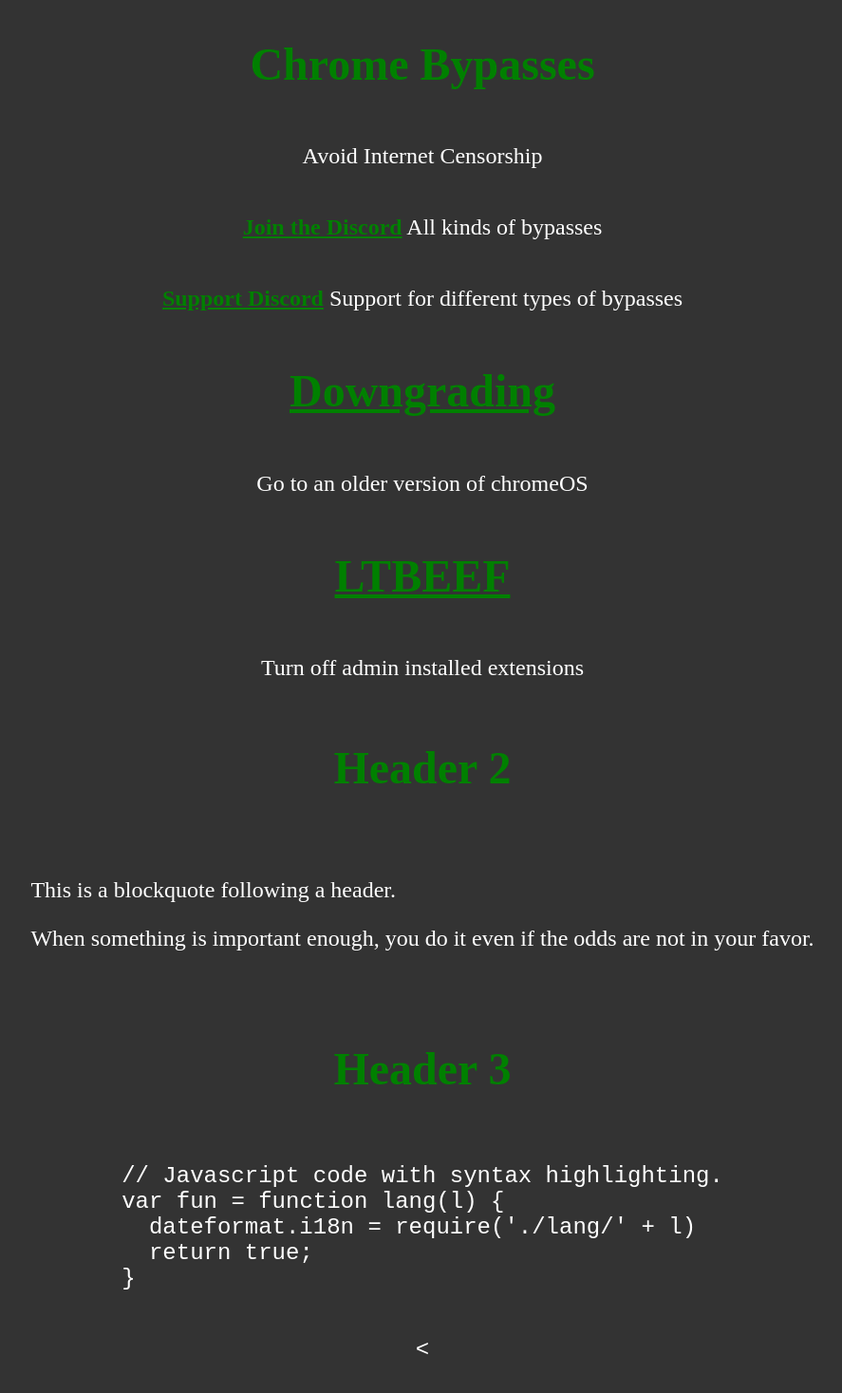
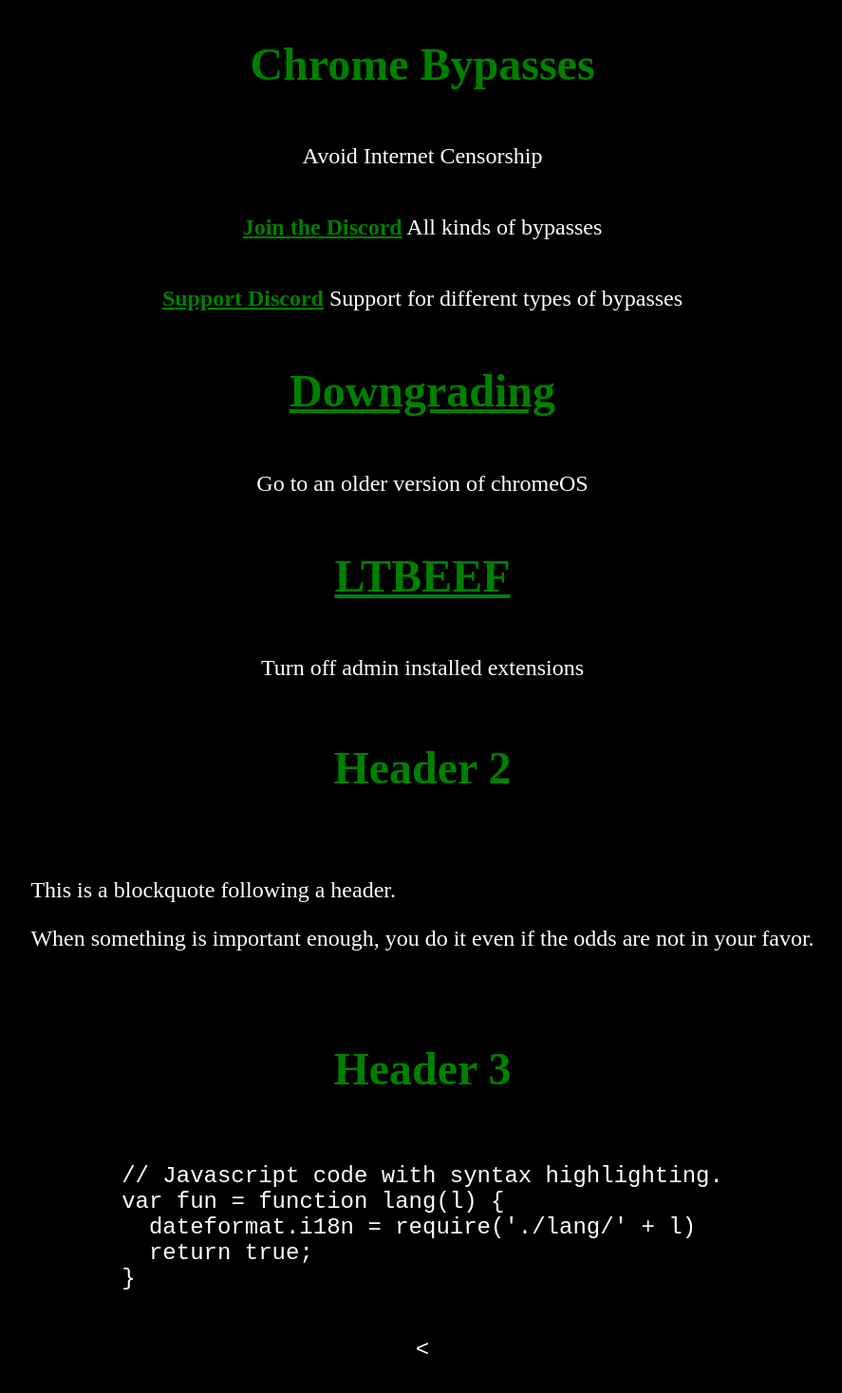
Before and after one commit to fruvs/fruvz, a Jekyll site: the page index.html, which Jekyll copies as it is, in a window 1280 px wide. Shown: the whole page at 95% size, without its empty margins (195-1082 px from the left). Built offline with Jekyll 4.4.1, drawn with Linux system fonts in a browser that asks for light colours.

Commit message:
Update index.html

```diff
--- a/index.html
+++ b/index.html
@@ -4,7 +4,7 @@
     <title>Chrome Bypasses</title>
     <style>
       body {
-        background-color: #333333;
+        background-color: #000000;
         color: white;
         display: flex;
         flex-direction: column;
```
